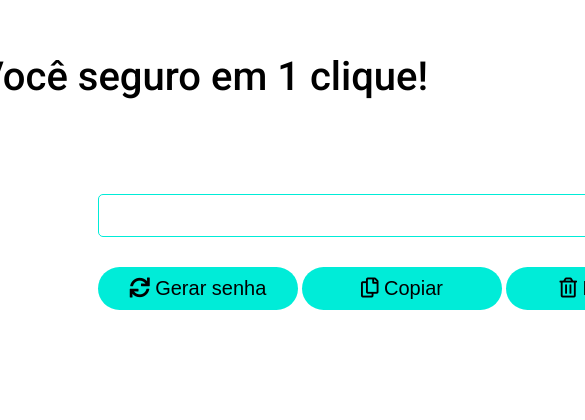
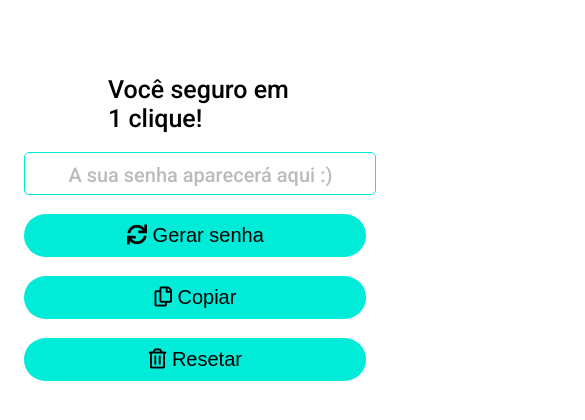
Before and after one commit to VitorCeron/password-generator, a plain HTML site: page index.html in a window 390 px wide. Shown: the part 152-572 px from the top of the page, 585 px wide, since content can reach past the window. Drawn offline with nearby package versions, Linux system fonts and the light colour scheme.

Commit message:
melhorado responsividade para celular

```diff
--- a/index.html
+++ b/index.html
@@ -18,10 +18,10 @@
         </div>
 
         <div class="body-container">
-            <div><img class="image" src="images/image-password.jpg" /></div>
+            <div class="div-image"><img class="image" src="images/image-password.jpg" /></div>
             <div class="form">
                 <div>
-                    <input type="text" class="password" name="password" id="password" />
+                    <input type="text" class="password" name="password" id="password" placeholder="A sua senha aparecerá aqui :)" />
                 </div>
 
                 <div class="div-buttons">
--- a/style.css
+++ b/style.css
@@ -45,6 +45,13 @@ body {
     width: 600px;
 }
 
+.password::placeholder {
+    color: #bbbbbb;
+    font-size: 20px;
+    text-align: center;
+    vertical-align: middle;
+}
+
 .button {
     background-color: #00ecd8;
     color: #000;
@@ -83,3 +90,30 @@ input:focus {
 .button:focus {
     outline: none;
 }
+
+@media (max-width: 1000px) {
+    .div-image {
+        display: none;
+    }
+
+    .phrase {
+        width: 50%;
+        font-size: 25px;
+    }
+
+    .password {
+        width: 90%;
+        margin-left: 3% !important;
+        margin-top: 5%;
+    }
+
+    .button {
+        width: 90% !important;
+        margin-left: 3% !important;
+        margin-top: 5%;
+    }
+
+    .div-buttons {
+        margin: 0;
+    }
+}
```
